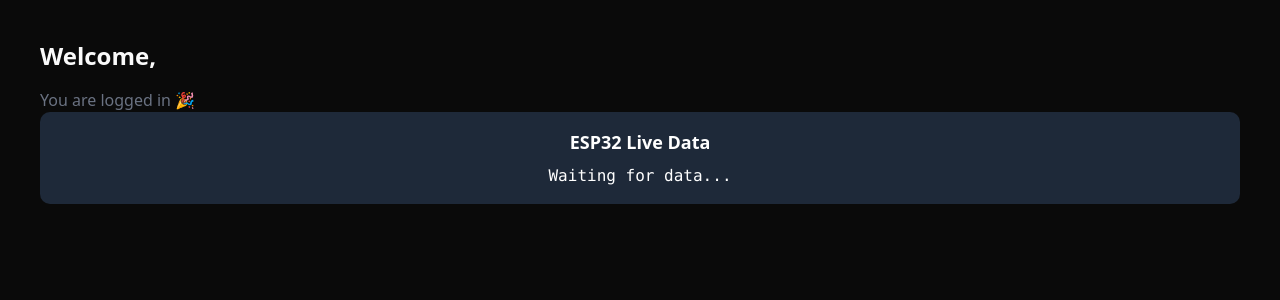
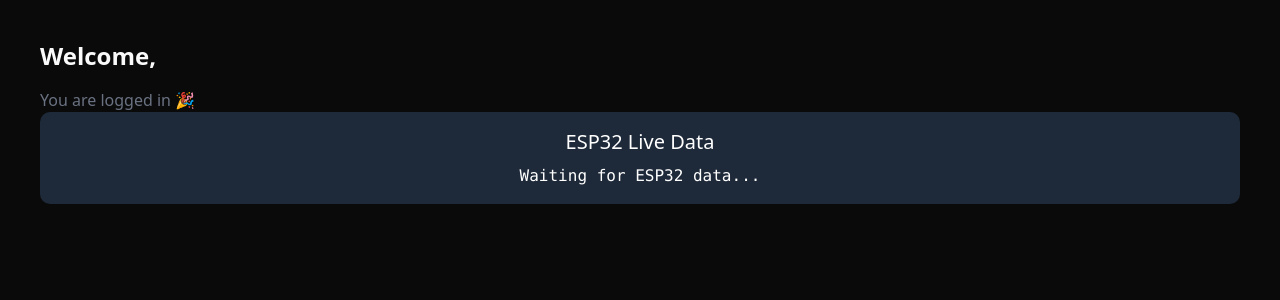
Before and after one commit to aayush598/stack3d-lab, a Next.js app: page /dashboard in a window 1280 px wide. Shown: the top 300 px of the page. Built offline with nearby package versions, Linux system fonts and the light colour scheme; no server answers.

Commit message:
web socket path updated

```diff
--- a/components/ESPDataViewer.jsx
+++ b/components/ESPDataViewer.jsx
@@ -2,21 +2,21 @@
 import { useEffect, useState } from 'react';
 
 export default function ESPDataViewer() {
-  const [data, setData] = useState('Waiting for data...');
+  const [data, setData] = useState('Waiting for ESP32 data...');
 
   useEffect(() => {
-    const ws = new WebSocket('wss://stack3d-lab.vercel.app/api/socket');
+    const ws = new WebSocket('wss://stack3d-lab-ws.vercel.app'); // same URL
 
-    ws.onopen = () => console.log('Connected to ESP32 socket ✅');
+    ws.onopen = () => console.log('✅ Connected to WebSocket');
     ws.onmessage = (msg) => setData(msg.data);
-    ws.onclose = () => console.log('Socket closed ❌');
+    ws.onclose = () => console.log('❌ Socket closed');
 
     return () => ws.close();
   }, []);
 
   return (
-    <div className="p-4 text-center text-white bg-gray-800 rounded-lg">
-      <h2 className="text-lg font-semibold mb-2">ESP32 Live Data</h2>
+    <div className="p-4 bg-gray-800 text-white rounded-lg text-center">
+      <h2 className="text-xl mb-2">ESP32 Live Data</h2>
       <pre>{data}</pre>
     </div>
   );
```
